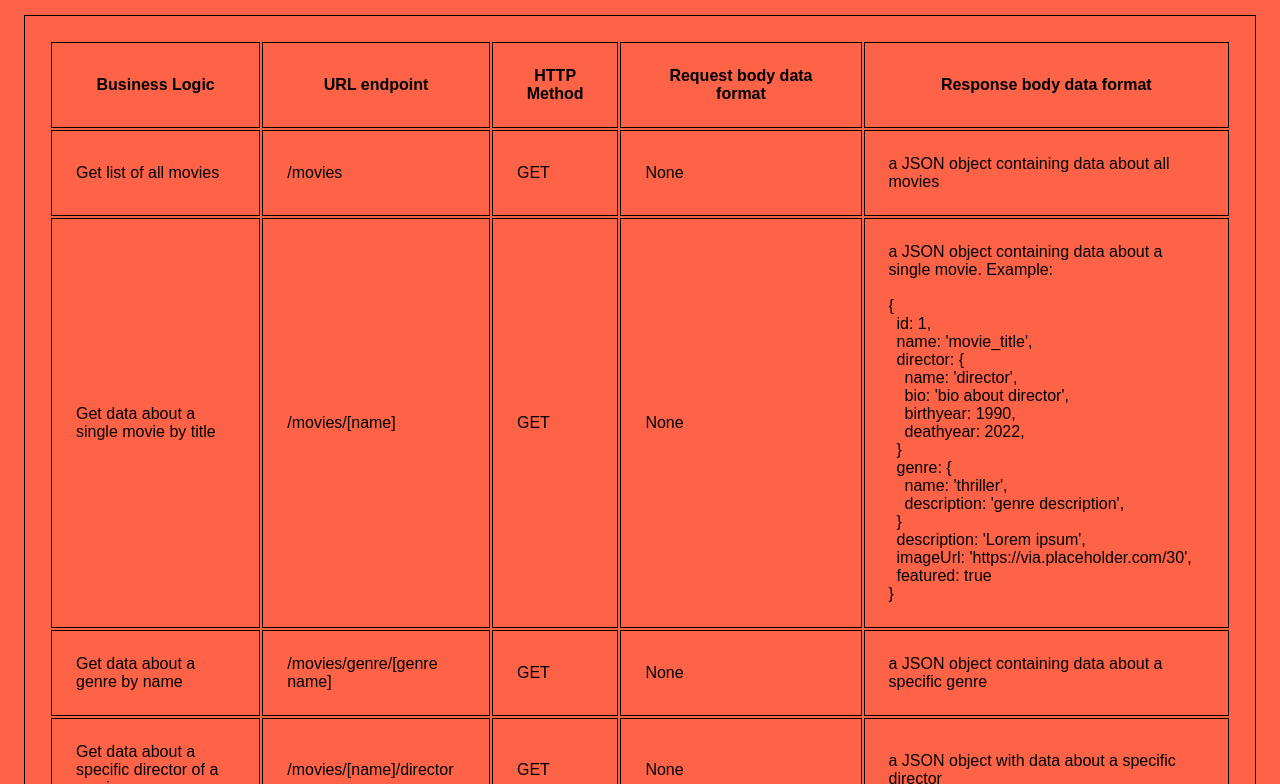
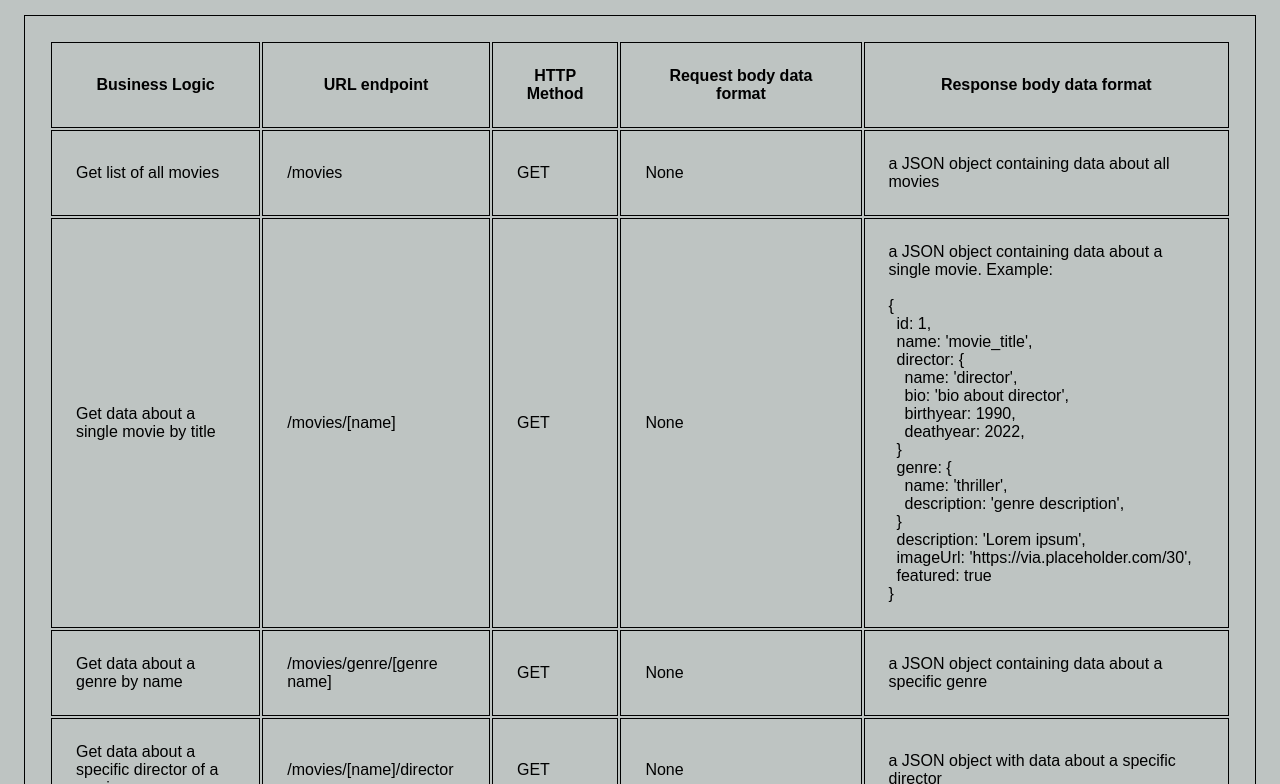
Before and after one commit to Peluchemoreno/movie_api, a website: page public/documentation.html in a window 1280 px wide. Shown: the part 82-866 px from the top of the page. Drawn offline with Linux system fonts and the light colour scheme.

Commit message:
If applied this should give better background color for readability

```diff
--- a/public/style.css
+++ b/public/style.css
@@ -8,7 +8,7 @@
 
 body {
   padding: 1.5rem;
-  background-color: #ff6347;
+  background-color: #bec4c2;
 }
 
 h1,
```
